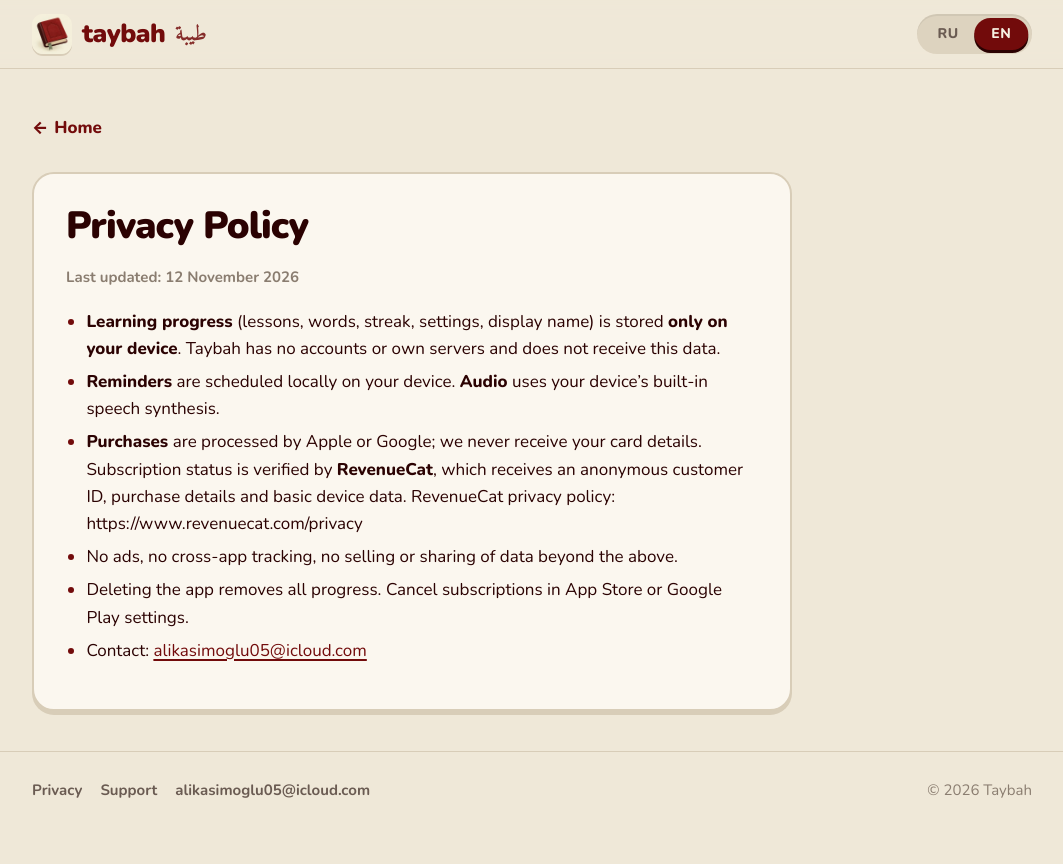
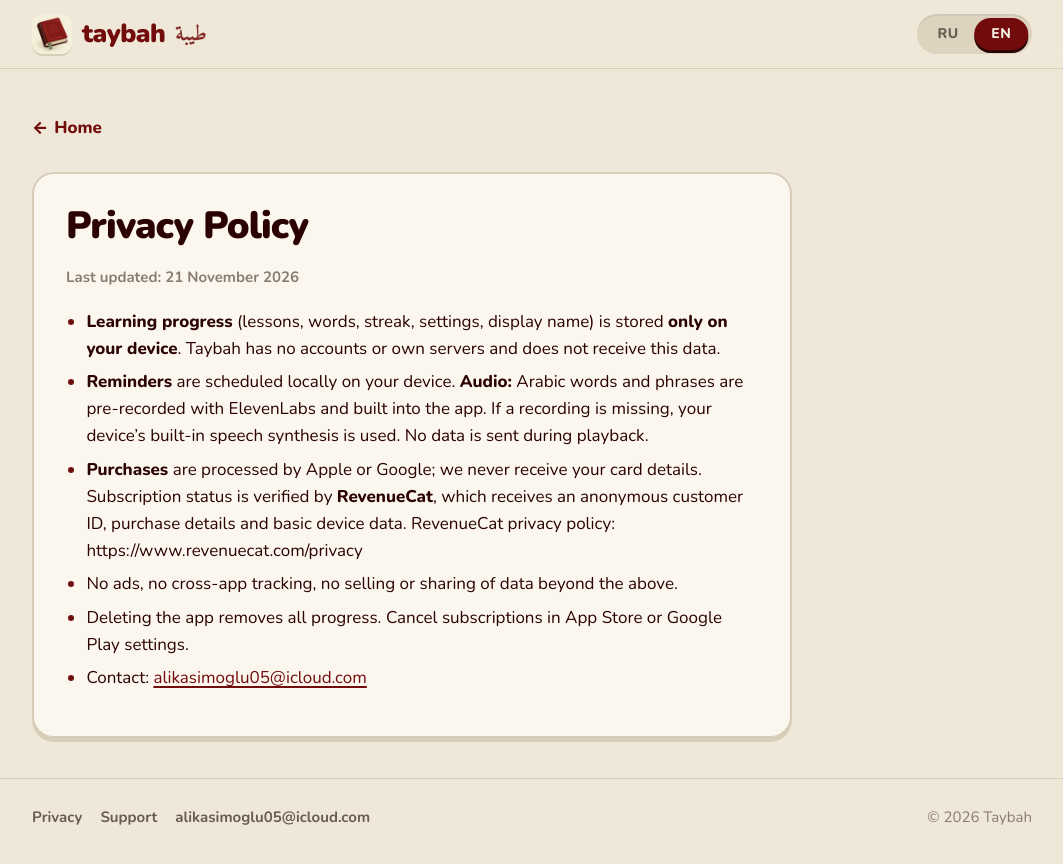
Before and after one commit to alikasimoglu05/taybah, a Jekyll site: the page built from privacy.md, in a window 1280 px wide. Shown: the top 864 px of the page, without its empty margins (108-1171 px from the left). Built offline with Jekyll 4.4.1, drawn with Linux system fonts in a browser that asks for light colours.

Commit message:
Privacy (EN): update audio section (ElevenLabs recordings)

```diff
--- a/_includes/privacy-en.md
+++ b/_includes/privacy-en.md
@@ -1,9 +1,9 @@
 # Privacy Policy
 
-_Last updated: 12 November 2026_
+_Last updated: 21 November 2026_
 
 - **Learning progress** (lessons, words, streak, settings, display name) is stored **only on your device**. Taybah has no accounts or own servers and does not receive this data.
-- **Reminders** are scheduled locally on your device. **Audio** uses your device's built-in speech synthesis.
+- **Reminders** are scheduled locally on your device. **Audio:** Arabic words and phrases are pre-recorded with ElevenLabs and built into the app. If a recording is missing, your device's built-in speech synthesis is used. No data is sent during playback.
 - **Purchases** are processed by Apple or Google; we never receive your card details. Subscription status is verified by **RevenueCat**, which receives an anonymous customer ID, purchase details and basic device data. RevenueCat privacy policy: https://www.revenuecat.com/privacy
 - No ads, no cross-app tracking, no selling or sharing of data beyond the above.
 - Deleting the app removes all progress. Cancel subscriptions in App Store or Google Play settings.
```
